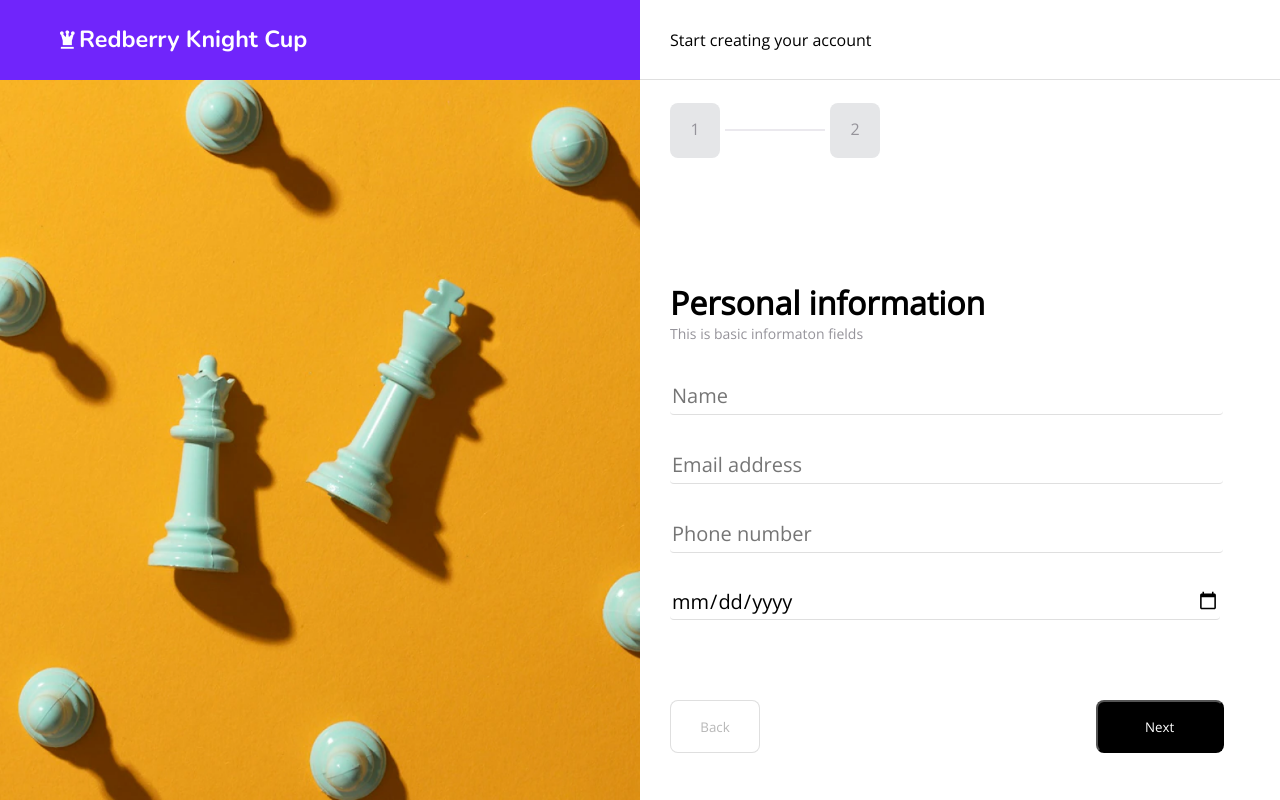
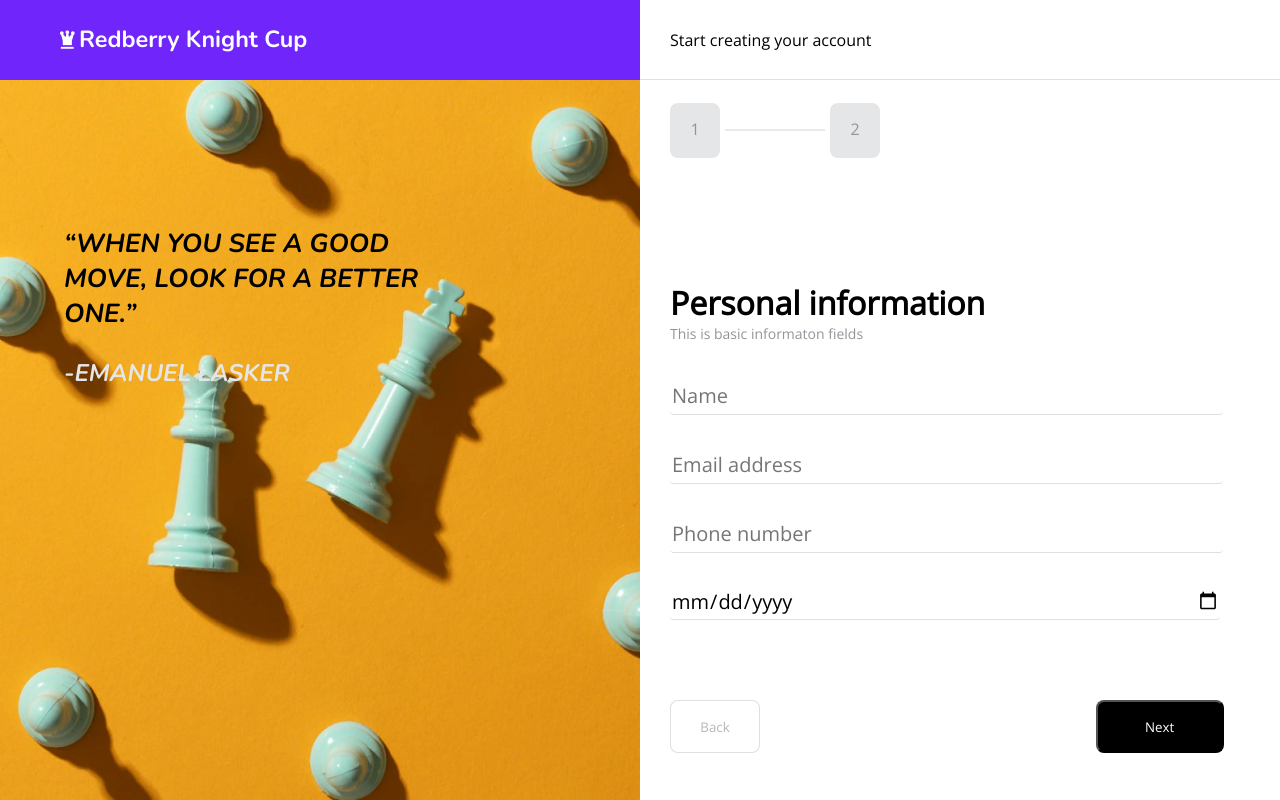
Before and after one commit to lash2022/redb-assignment, a React (Create React App) app: page /form in a window 1280 px wide. Built offline with nearby package versions, Linux system fonts and the light colour scheme.

Commit message:
function added, when you submit, form refreshes

```diff
--- a/src/components/PersonalInfo.css
+++ b/src/components/PersonalInfo.css
@@ -12,8 +12,8 @@
 .error{
     color: red;
     display: none;
-    padding-top: 10px;
-    font-size: 20px;
+    padding-top: 6px;
+    font-size: 15px;
     font-family: 'Open Sans';
 }
 
--- a/src/components/form/Form.js
+++ b/src/components/form/Form.js
@@ -58,7 +58,9 @@ export const Form = () => {
   useEffect(() => {
     localStorage.setItem('anti-refresh-datas', JSON.stringify(formData))
   }, [formData])
-
+  if(subbed === true) {
+    localStorage.removeItem('anti-refresh-datas')
+  }
   const FormTitles = ['Personal information', 'Chess experience']
   return (
     <>
@@ -70,6 +72,14 @@ export const Form = () => {
           <h3> Redberry Knight Cup</h3>
         </div>
         <img className='chess--img'  src={step === 0 ? "/photos/unsplash.png" : "/photos/unspl.png"} alt="landing" />
+        <div className="quote-container">
+          <p>{step === 0 ? `“When you see a good move, look for a better one.”`
+          : `“Many have become chess masters;
+          no one has become the master of chess.”`}</p>
+          <h3 style={step === 0 ? {color: "#E5E6E8"}
+          : {color: "#093F68", textAlign: "end"} }
+          >{step === 0 ?'-Emanuel Lasker' : "- Siegbert Tarrasch "}</h3>
+        </div>
       </div>
       <div className="right--container">
         <div className="form">
```
